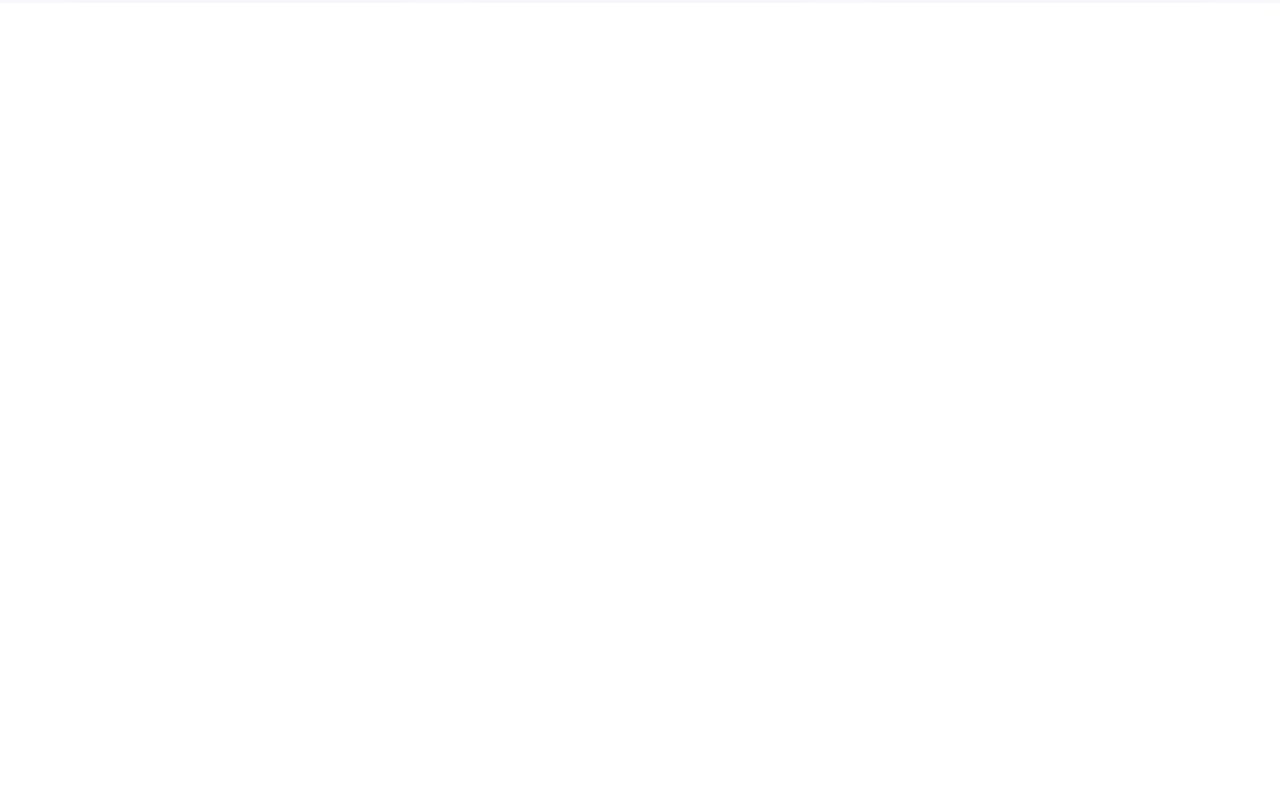
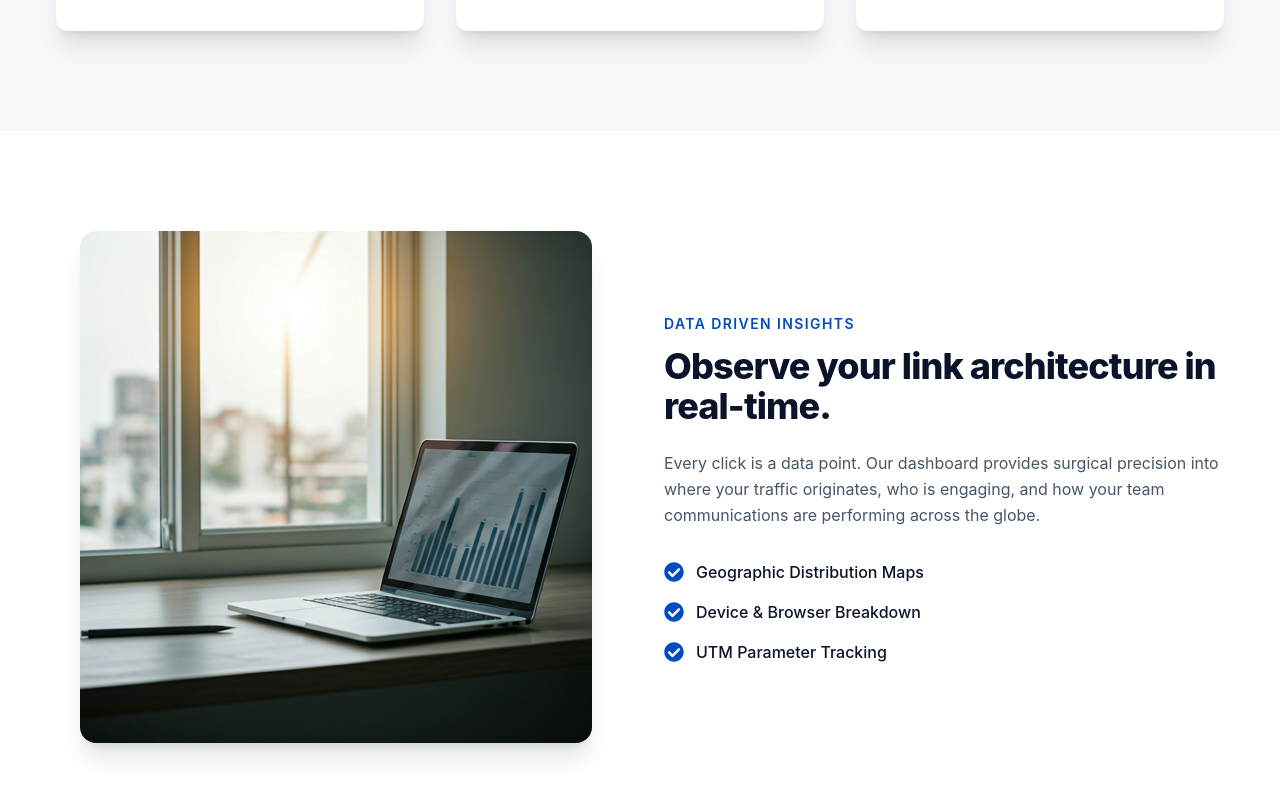
Before and after one commit to alfannurfaiz9/shrink_url_fe, a React (Vite) app: page /home in a window 1280 px wide. Shown: the part 1349-2146 px from the top of the page. Before the commit the page ends 1352 px from the top, so only its background shows below. Built offline with nearby package versions, Linux system fonts and the light colour scheme.

Commit message:
feat: add insight section

```diff
--- a/src/index.css
+++ b/src/index.css
@@ -23,7 +23,7 @@
   }
 
   .section-container {
-    padding: 36px 56px;
+    padding: 100px 56px;
     max-width: 1440px;
     margin: auto;
 
--- /dev/null
+++ b/src/pages/Home/InsightSection.tsx
@@ -0,0 +1,53 @@
+import { FaCheckCircle } from "react-icons/fa";
+import insightImage from "../../assets/insightImage.png"
+
+const InsightsSection = () => {
+  return (
+    <section className="section-container bg-white py-20 flex flex-col md:flex-row items-center gap-12">
+      <div className="w-full md:w-1/2 flex justify-center">
+        <img
+          src={insightImage}
+          alt="Dashboard Analytics"
+          className="w-full max-w-lg rounded-2xl shadow-xl object-cover"
+        />
+      </div>
+      <div className="w-full md:w-1/2 flex flex-col gap-6 text-left">
+        <div className="flex flex-col gap-2">
+          <span className="text-primary font-semibold text-xs md:text-sm tracking-widest uppercase py-1">
+            Data Driven Insights
+          </span>
+          <h2 className="text-3xl md:text-4xl font-extrabold text-dark tracking-tight">
+            Observe your link architecture in real-time.
+          </h2>
+        </div>
+        <p className="text-dark-gray text-sm md:text-base leading-relaxed">
+          Every click is a data point. Our dashboard provides surgical precision
+          into where your traffic originates, who is engaging, and how your team
+          communications are performing across the globe.
+        </p>
+        <div className="flex flex-col gap-4 mt-2">
+          <div className="flex items-center gap-3">
+            <FaCheckCircle className="text-primary text-xl shrink-0" />
+            <span className="text-dark font-medium text-sm md:text-base">
+              Geographic Distribution Maps
+            </span>
+          </div>
+          <div className="flex items-center gap-3">
+            <FaCheckCircle className="text-primary text-xl shrink-0" />
+            <span className="text-dark font-medium text-sm md:text-base">
+              Device & Browser Breakdown
+            </span>
+          </div>
+          <div className="flex items-center gap-3">
+            <FaCheckCircle className="text-primary text-xl shrink-0" />
+            <span className="text-dark font-medium text-sm md:text-base">
+              UTM Parameter Tracking
+            </span>
+          </div>
+        </div>
+      </div>
+    </section>
+  );
+};
+
+export default InsightsSection;
--- a/src/pages/Home/index.tsx
+++ b/src/pages/Home/index.tsx
@@ -1,11 +1,13 @@
 import HeroSection from "./HeroSection"
 import FeaturesSection from "./FeaturesSection";
+import InsightsSection from "./InsightSection";
 
 const Home = () => {
   return (
     <>
       <HeroSection />
       <FeaturesSection />
+      <InsightsSection />
     </>
   );
 };
```
Also changed, not shown: src/assets/insightImage.png (added).
